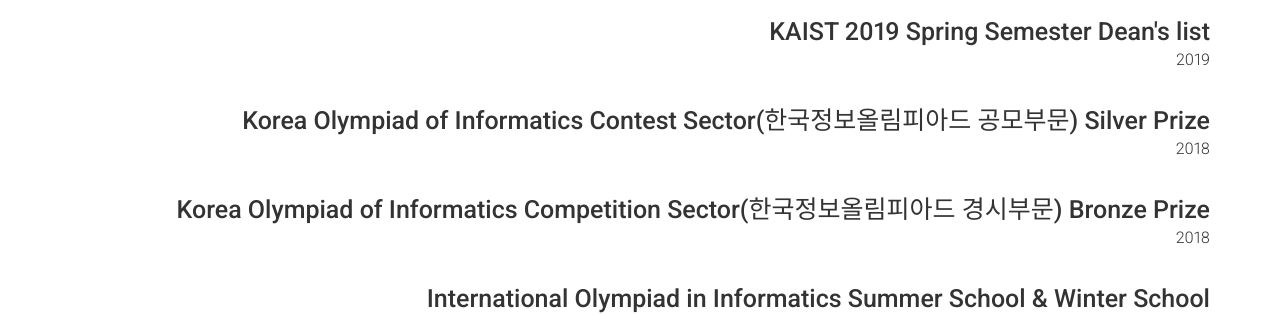
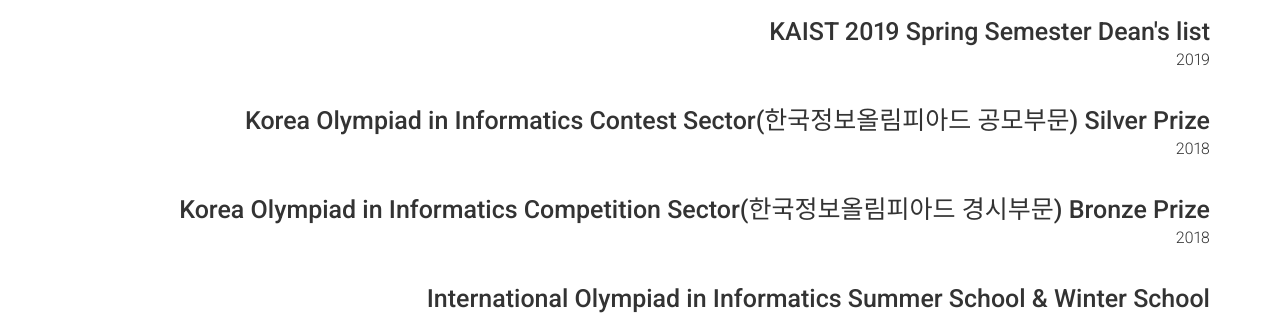
Before and after one commit to hengho/hengho.github.io, a Jekyll site: the page built from index.md, in a window 1280 px wide and 900 px high, scrolled down 2772 px. Shown: the part 154-469 px from the top of the window. Built offline with Jekyll 4.4.1, drawn with Linux system fonts in a browser that asks for light colours; nearby versions of some CDN libraries.

```diff
--- a/_config.yml
+++ b/_config.yml
@@ -199,11 +199,11 @@ content:
         caption: 2019
 
       - layout: top-right
-        title: Korea Olympiad of Informatics Contest Sector(한국정보올림피아드 공모부문) Silver Prize
+        title: Korea Olympiad in Informatics Contest Sector(한국정보올림피아드 공모부문) Silver Prize
         caption: 2018
 
       - layout: top-right
-        title: Korea Olympiad of Informatics Competition Sector(한국정보올림피아드 경시부문) Bronze Prize
+        title: Korea Olympiad in Informatics Competition Sector(한국정보올림피아드 경시부문) Bronze Prize
         caption: 2018
 
       - layout: top-right
```
